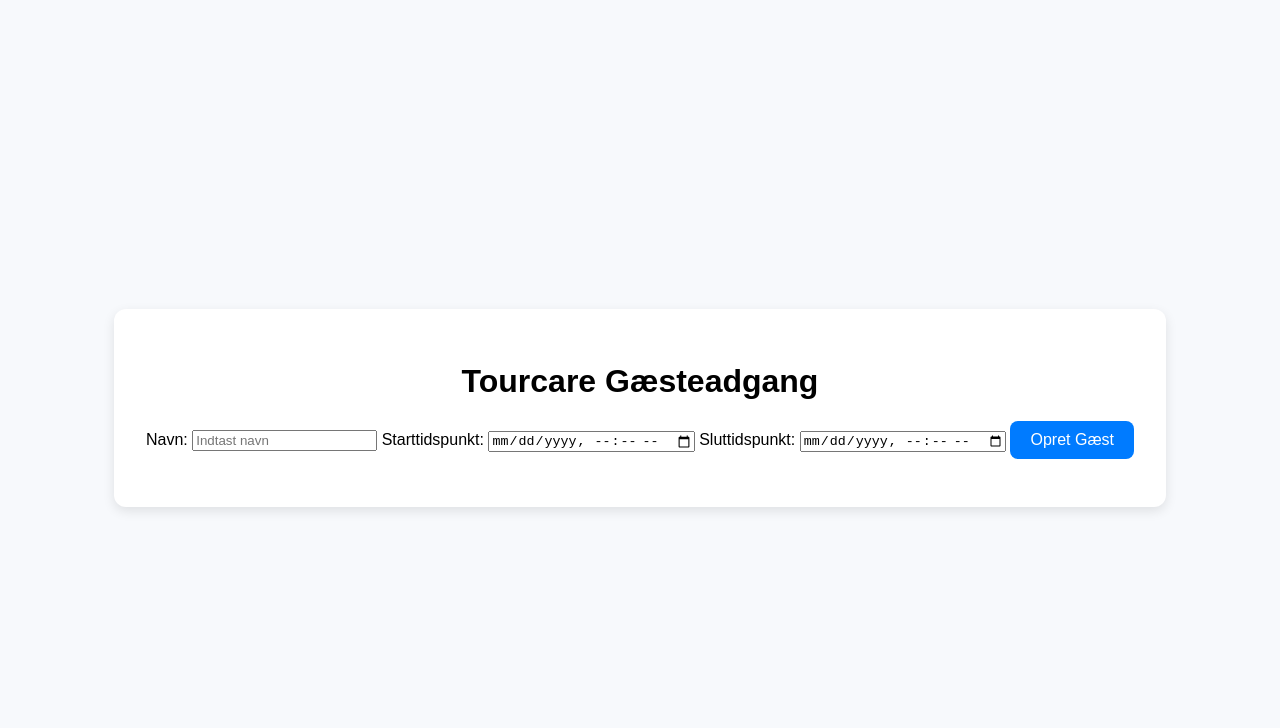
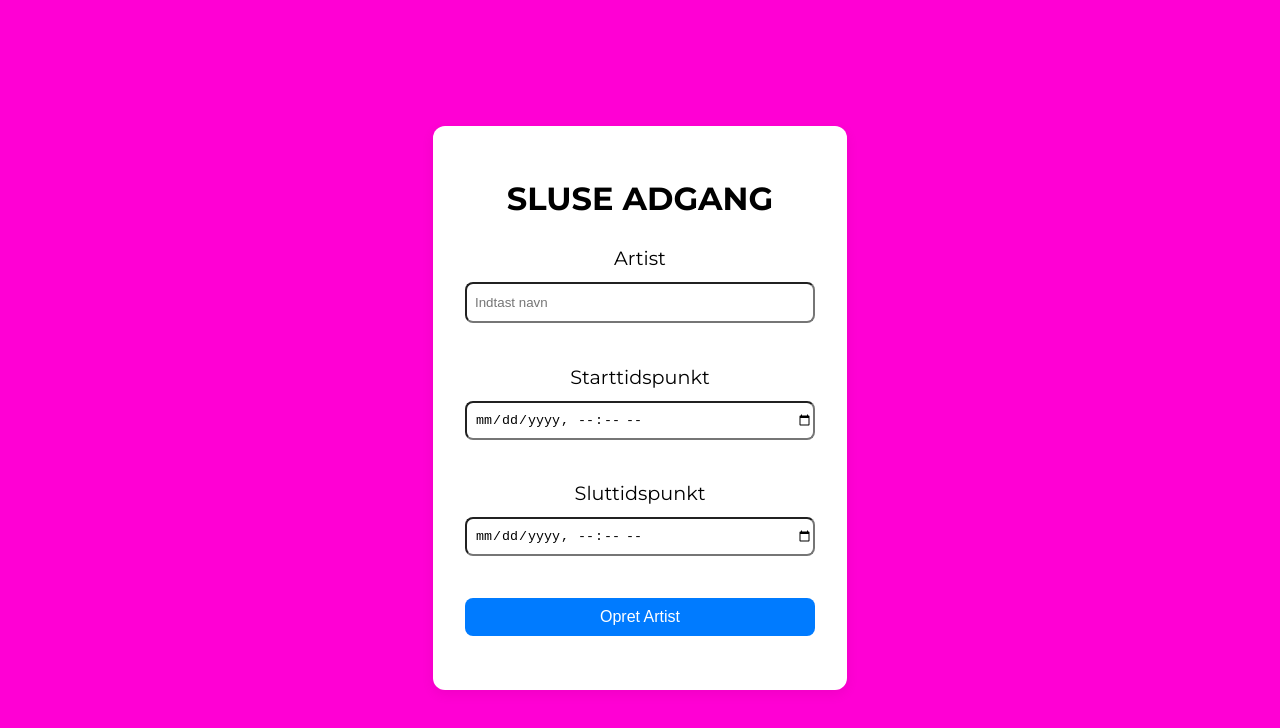
Before and after one commit to Tourcare/Salto-Script, a website: page protected/index.html in a window 1280 px wide. Drawn offline with Linux system fonts and the light colour scheme.

Commit message:
Rettet css og index

```diff
--- a/protected/index.html
+++ b/protected/index.html
@@ -5,22 +5,25 @@
     <meta charset="UTF-8">
     <title>Tourcare Access</title>
     <link rel="stylesheet" href="/style.css">
+    <link rel="preconnect" href="https://fonts.googleapis.com">
+    <link rel="preconnect" href="https://fonts.gstatic.com" crossorigin>
+    <link href="https://fonts.googleapis.com/css2?family=Montserrat:ital,wght@0,100..900;1,100..900&display=swap" rel="stylesheet">
 </head>
 
 <body>
     <div class="container">
-        <h1>Tourcare Gæsteadgang</h1>
+        <h1>SLUSE ADGANG</h1>
 
-        <label>Navn:</label>
+        <label>Artist</label>
         <input type="text" id="userName" placeholder="Indtast navn">
 
-        <label>Starttidspunkt:</label>
+        <label>Starttidspunkt</label>
         <input type="datetime-local" id="startTime">
 
-        <label>Sluttidspunkt:</label>
+        <label>Sluttidspunkt</label>
         <input type="datetime-local" id="endTime">
 
-        <button id="createUserBtn">Opret Gæst</button>
+        <button id="createUserBtn">Opret Artist</button>
 
         <div id="status"></div>
     </div>
--- a/public/style.css
+++ b/public/style.css
@@ -1,6 +1,6 @@
 body {
-    font-family: Arial, sans-serif;
-    background: #f7f9fc;
+    font-family: Montserrat, sans-serif;
+    background: #ff00d4;
     display: flex;
     align-items: center;
     justify-content: center;
@@ -8,11 +8,32 @@ body {
 }
 
 .container {
+    display: flex;
+    flex-direction: column;
+    justify-content: space-between;
+    align-content: center;
     background: white;
     padding: 2rem;
     border-radius: 12px;
-    box-shadow: 0 4px 12px rgba(0, 0, 0, 0.1);
+    box-shadow: 0 4px 12px rgba(109, 1, 64, 0.1);
+    width: 350px;
     text-align: center;
+    height: 500px;
+
+    h1 {
+        text-transform: uppercase;
+    }
+
+    input {
+        margin-bottom: 35px;
+        padding-left: 8px;
+        height: 35px;
+        border-radius: 8px;
+    }
+
+    label {
+        margin-bottom: 6px;
+        font-size: 1.2rem;
     }
 
     button {
@@ -32,3 +53,4 @@ button:hover {
     #status {
         margin-top: 1rem;
     }
+}
--- a/server.js
+++ b/server.js
@@ -24,7 +24,7 @@ app.use(express.static(path.join(process.cwd(), "public")));
 // Simpel login
 // ========================
 const USERS = [
-  { username: "admin", password: "hemmeligkode" }
+  { username: "admin", password: "tour123care" }
 ];
 
 app.post("/login", (req, res) => {
```
Lines whose indentation alone changed are shown as unchanged.
